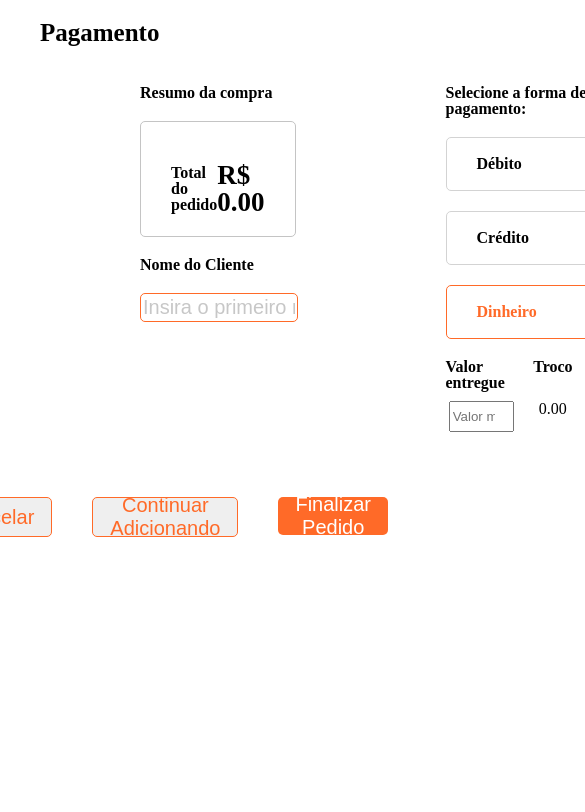
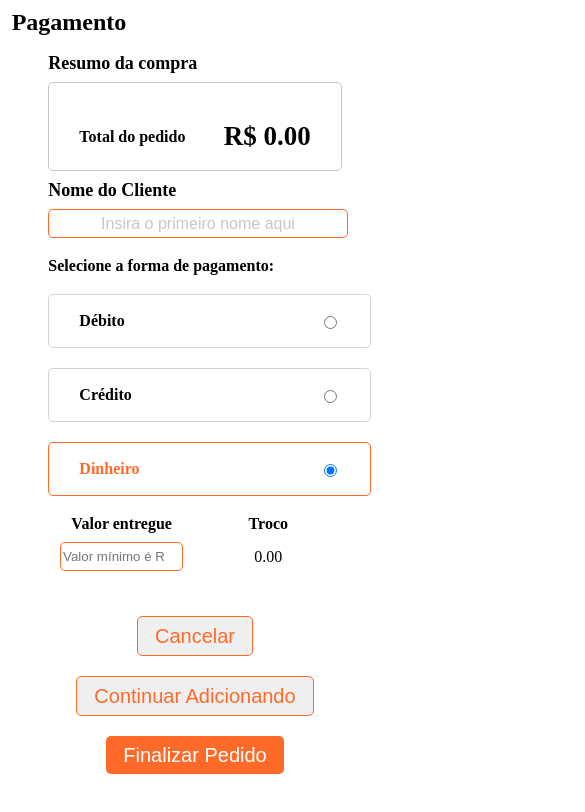
Before and after one commit to edmcorrea/Fast-Food-DevioBR, a React (Vite) app in the folder frontend/: page /order/details in a window 390 px wide. Shown: the top 812 px of the page, 585 px wide, since content can reach past the window. Built offline with nearby package versions, Linux system fonts and the light colour scheme.

Commit message:
feat: frontend mobile - implement responsive on orderDetails

```diff
--- a/frontend/src/app/components/Payment/Payment.scss
+++ b/frontend/src/app/components/Payment/Payment.scss
@@ -48,6 +48,8 @@
         width: 80%;
         height: 25px;
         text-align: center;
+        border: 1px solid #ff6a28;
+        border-radius: 5px;
       }
 
       &-change {
--- a/frontend/src/app/pages/OrderDetails/OrderDetails.scss
+++ b/frontend/src/app/pages/OrderDetails/OrderDetails.scss
@@ -10,18 +10,24 @@
 }
 
 .orderDetails {
-  padding: 20px 40px;
-  gap: 40px;
+  padding: 20px;
+  gap: 20px;
   display: flex;
   flex-direction: column;
+  align-items: center;
+
+  &-divtitle {
+    width: 100%;
+  }
 
   &-title {
-    font-size: 25px;
+    font-size: 24px;
     font-weight: 600;
   }
 
   &-container {
     margin: 0 100px;
+    padding: 0 20px;
     display: flex;
     width: 80%;
     justify-content: space-between;
@@ -31,26 +37,26 @@
       width: 100%;
       display: flex;
       flex-direction: column;
-      gap: 20px;
+      gap: 10px;
 
       &-title, &-customer {
         font-weight: bold;
+        font-size: 18px;
       }
 
       &-label {
-
         &-input {
-          width: 98%;
+          width: 100%;
           border: 1px solid #ff6a28;
           border-radius: 5px;
           text-align: center;
-          font-size: 20px;
+          font-size: 16px;
           height: 25px;
           cursor: pointer;
 
 
           &::placeholder {
-            font-size: 20px;
+            font-size: 16px;
             color: rgb(199, 199, 199);
           }
         }
@@ -66,18 +72,16 @@
 
   &-btns {
     display: flex;
+    gap: 20px;
     justify-content: end;
-    gap: 40px;
-    margin: 0 100px;
+    margin: 0 20px;
     margin-top: 25px;
     margin-bottom: 50px;
     width: 80%;
 
+    a{ text-decoration: none }
 
-
-    a{ text-decoration: none;}
-
-    &-btnCancelar {
+    &-btnCancelar, &-btnContinuar {
       @include padraoBtn();
       color: #ff6a28;
       border: 1px solid #ff6a28;
@@ -95,9 +99,26 @@
 
   &-red {
     color: red;
-    font-size: 20px;
+    font-size: 16px;
     font-weight: 700;
     display: flex;
     justify-content: center;
   }
+
+  @media (max-width: 768px) {
+    padding: 10px 3%;
+
+    &-btns {
+      flex-direction: column;
+      align-items: center;
+    }
+
+    &-container {
+      flex-direction: column;
+      gap: 20px;
+      padding: 0 20px;
+      margin: 0;
+
+    }
+  }
 }
--- a/frontend/src/app/pages/OrderDetails/index.jsx
+++ b/frontend/src/app/pages/OrderDetails/index.jsx
@@ -3,7 +3,6 @@ import Context from "../../context/Context";
 import { Link, useNavigate } from "react-router-dom";
 import Payment from "../../components/Payment";
 import SummaryListComponent from "../../components/SummaryListComponent";
-import TotalPrice from "../../components/TotalPrice";
 import { requestPostCustomers } from "../../services/requests/request.customer";
 import './OrderDetails.scss';
 
@@ -64,12 +63,14 @@ function OrderDetails() {
 
   return (
     <div className="orderDetails">
-          <h3 className="orderDetails-title">Pagamento</h3>
+      <div className="orderDetails-divtitle">
+        <h3 className="orderDetails-title">Pagamento</h3>
+      </div>
 
       <div className="orderDetails-container">
         <div className="orderDetails-container-orderSummary">
           <h3 className="orderDetails-container-orderSummary-title">Resumo da compra</h3>
-          <SummaryListComponent view="compra"/>
+          <SummaryListComponent view="compra" />
 
           <h2 className="orderDetails-container-orderSummary-customer">Nome do Cliente</h2>
           <label htmlFor="customerName" className="orderDetails-container-orderSummary-label">
@@ -79,8 +80,8 @@ function OrderDetails() {
               type="text"
               name="customerName"
               placeholder="Insira o primeiro nome aqui"
-              value={ customerName }
-              onChange={ handleInputChange }
+              value={customerName}
+              onChange={handleInputChange}
             />
           </label>
           {err && <h3 className="orderDetails-red">Insira o Primeiro Nome</h3>}
@@ -91,10 +92,8 @@ function OrderDetails() {
             paymentMethod={paymentMethod}
             handleInputChange={handleInputChange}
           />
-
-          </div>
+        </div>
       </div>
-
 
       <div className="orderDetails-btns">
         <Link to="/">
@@ -109,7 +108,7 @@ function OrderDetails() {
         <Link to="/">
           <button
             type="button"
-            className="orderDetails-btns-btnCancelar"
+            className="orderDetails-btns-btnContinuar"
           >
             Continuar Adicionando
           </button>
@@ -123,7 +122,7 @@ function OrderDetails() {
         </button>
       </div>
     </div>
-  )
+  );
 }
 
-export default OrderDetails
+export default OrderDetails;
```
